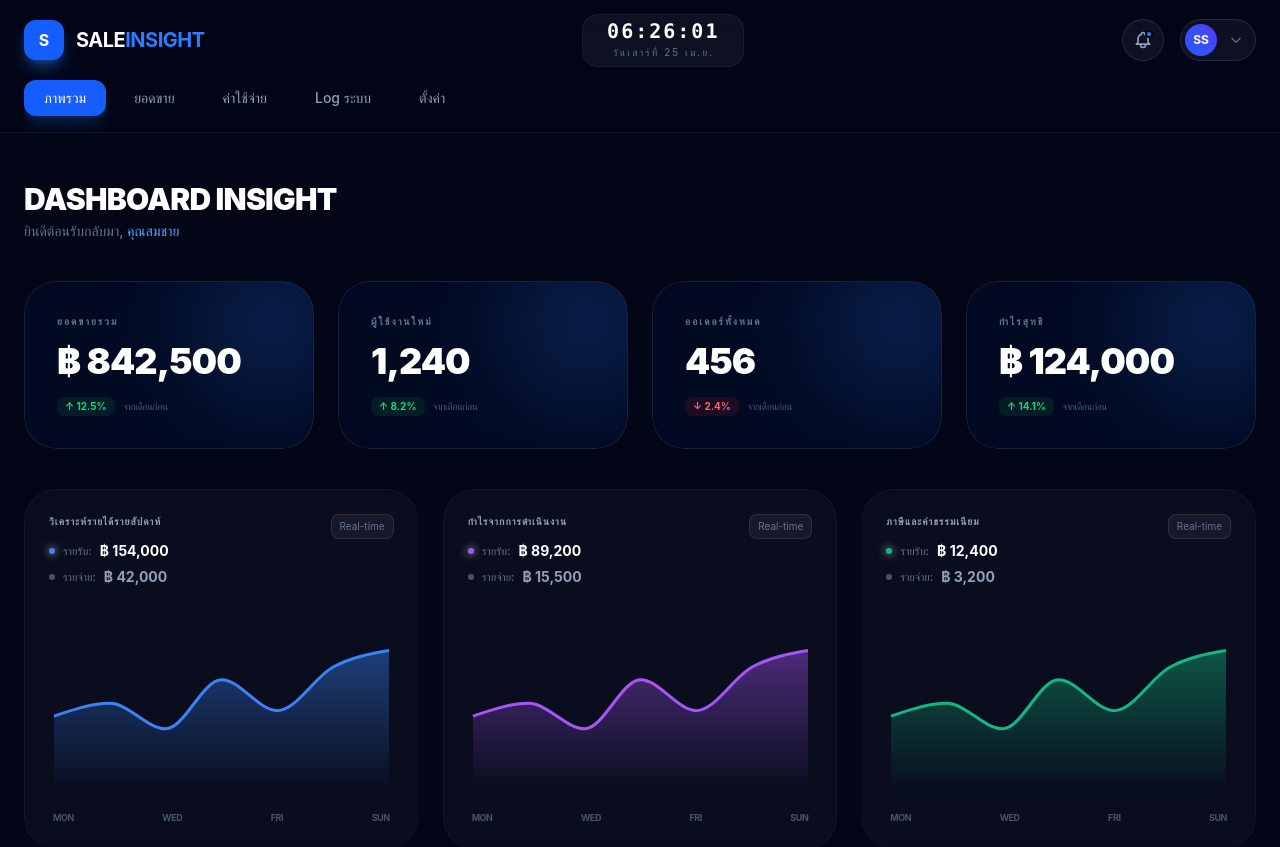
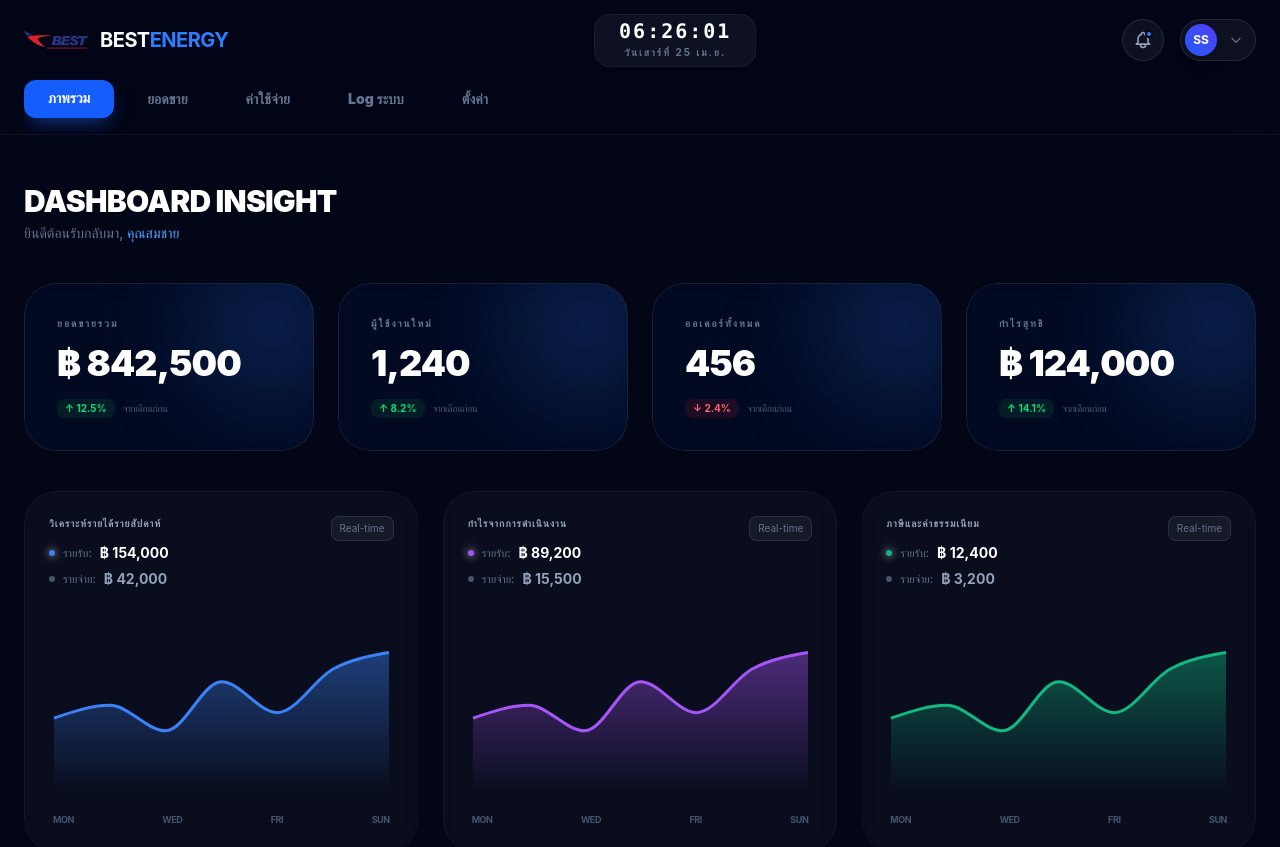
Before and after one commit to kittitach1526/internal-sale, a React (Vite) app: page / in a window 1280 px wide. Shown: the top 847 px of the page. Built offline with nearby package versions, Linux system fonts and the light colour scheme.

Commit message:
update navbar

```diff
--- a/src/components/Nav.jsx
+++ b/src/components/Nav.jsx
@@ -1,23 +1,46 @@
-import { useState, useEffect } from "react";
-import { HiOutlineBell, HiOutlineChevronDown } from "react-icons/hi";
+import { useState, useEffect, useRef } from "react";
+// ใช้ไอคอนที่มีชัวร์ๆ ในชุด hi
+import { HiOutlineBell, HiOutlineChevronDown, HiOutlineUser, HiOutlineLogout, HiOutlineAdjustments } from "react-icons/hi";
+import logo from '../assets/logo.png'
+import { Link, useLocation } from "react-router-dom";
 
 export default function Nav() {
+
+const menuItems = [
+    { name: "ภาพรวม", path: "/" },
+    { name: "ยอดขาย", path: "/sales" },
+    { name: "ค่าใช้จ่าย", path: "/expenses" },
+    { name: "Log ระบบ", path: "/logs" },
+    { name: "ตั้งค่า", path: "/settings" },
+  ];
+
   const [time, setTime] = useState(new Date());
+  const [isOpen, setIsOpen] = useState(false); // State สำหรับเปิด-ปิดเมนู
+  const menuRef = useRef(null);
 
   useEffect(() => {
     const timer = setInterval(() => setTime(new Date()), 1000);
     return () => clearInterval(timer);
   }, []);
 
+  // คลิกข้างนอกแล้วให้ปิดเมนู
+  useEffect(() => {
+    const closeMenu = (e) => {
+      if (menuRef.current && !menuRef.current.contains(e.target)) setIsOpen(false);
+    };
+    document.addEventListener("mousedown", closeMenu);
+    return () => document.removeEventListener("mousedown", closeMenu);
+  }, []);
+
   return (
-    <nav className="border-b border-white/5 bg-slate-950/60 backdrop-blur-xl">
+    <nav className="border-b border-white/5 bg-slate-950/60 backdrop-blur-xl relative z-50">
       <div className="max-w-7xl mx-auto px-6">
         <div className="flex justify-between items-center h-20">
 
           {/* Logo */}
           <div className="flex items-center gap-3">
-            <div className="w-10 h-10 bg-blue-600 rounded-xl flex items-center justify-center font-bold text-white shadow-lg shadow-blue-500/40">S</div>
-            <span className="text-xl font-bold tracking-tight text-white">SALE<span className="text-blue-500">INSIGHT</span></span>
+            <img src={logo} alt="" className="w-16 h-auto" />
+            <span className="text-xl font-bold tracking-tight text-white uppercase">BEST<span className="text-blue-500">ENERGY</span></span>
           </div>
 
           {/* Time Display */}
@@ -25,7 +48,7 @@ export default function Nav() {
             <span className="text-xl font-mono font-bold text-white tracking-widest leading-none">
               {time.toLocaleTimeString("th-TH", { hour12: false })}
             </span>
-            <span className="text-[10px] text-slate-500 uppercase tracking-[0.2em] mt-1">
+            <span className="text-[10px] text-slate-500 uppercase tracking-[0.2em] mt-1 font-bold">
               {time.toLocaleDateString("th-TH", { weekday: 'long', day: 'numeric', month: 'short' })}
             </span>
           </div>
@@ -36,19 +59,58 @@ export default function Nav() {
               <HiOutlineBell size={20} className="text-slate-400" />
               <span className="absolute top-2.5 right-2.5 w-2 h-2 bg-blue-500 rounded-full border-2 border-[#020617]"></span>
             </button>
-            <div className="flex items-center gap-3 bg-white/5 p-1 rounded-full border border-white/10 hover:border-white/20 cursor-pointer transition-all">
-              <div className="w-8 h-8 rounded-full bg-gradient-to-tr from-blue-600 to-indigo-600 flex items-center justify-center text-xs font-bold text-white">SS</div>
-              <HiOutlineChevronDown size={14} className="text-slate-500 mr-2" />
+
+            {/* --- ส่วนที่ปรับ: กดแล้วเมนูเด้ง --- */}
+            <div className="relative" ref={menuRef}>
+              <div
+                onClick={() => setIsOpen(!isOpen)}
+                className={`flex items-center gap-3 p-1 rounded-full border transition-all cursor-pointer select-none
+                  ${isOpen ? 'bg-white/15 border-white/30' : 'bg-white/5 border-white/10 hover:border-white/20'}`}
+              >
+                <div className="w-8 h-8 rounded-full bg-gradient-to-tr from-blue-600 to-indigo-600 flex items-center justify-center text-xs font-bold text-white shadow-lg">SS</div>
+                <HiOutlineChevronDown size={14} className={`text-slate-500 mr-2 transition-transform ${isOpen ? 'rotate-180' : ''}`} />
+              </div>
+
+              {/* Dropdown Menu - แสดงผลเมื่อ isOpen เป็น true */}
+              {isOpen && (
+                <div className="absolute right-0 mt-3 w-56 bg-slate-900 border border-white/10 rounded-2xl shadow-2xl overflow-hidden animate-in fade-in zoom-in duration-200">
+                  <div className="p-4 border-b border-white/5">
+                    <p className="text-xs text-slate-500 font-bold uppercase tracking-widest mb-1">Administrator</p>
+                    <p className="text-sm text-white font-medium truncate">somchai.s@energy.com</p>
+                  </div>
+                  <div className="p-2">
+                    <button className="w-full flex items-center gap-3 px-4 py-2 text-sm text-slate-300 hover:bg-white/5 rounded-xl transition-all">
+                      <HiOutlineUser size={18} /> โปรไฟล์
+                    </button>
+                    <button className="w-full flex items-center gap-3 px-4 py-2 text-sm text-slate-300 hover:bg-white/5 rounded-xl transition-all">
+                      <HiOutlineAdjustments size={18} /> ตั้งค่า
+                    </button>
+                    <div className="h-px bg-white/5 my-1" />
+                    <button className="w-full flex items-center gap-3 px-4 py-2 text-sm text-red-400 hover:bg-red-500/10 rounded-xl transition-all font-bold">
+                      <HiOutlineLogout size={18} /> ออกจากระบบ
+                    </button>
+                  </div>
+                </div>
+              )}
             </div>
+            {/* --- จบส่วนที่ปรับ --- */}
           </div>
         </div>
 
         {/* Sub Menu Tabs */}
-        <div className="flex gap-2 pb-4 overflow-x-auto no-scrollbar">
-          {["ภาพรวม", "ยอดขาย", "ค่าใช้จ่าย", "Log ระบบ", "ตั้งค่า"].map((menu, i) => (
-            <button key={menu} className={`px-5 py-2 rounded-xl text-sm font-medium transition-all ${i === 0 ? "bg-blue-600 text-white shadow-lg shadow-blue-500/20" : "text-slate-400 hover:bg-white/5 hover:text-slate-200"}`}>
-              {menu}
-            </button>
+        <div className="flex gap-2 pb-4 overflow-x-auto no-scrollbar scroll-smooth">
+          {menuItems.map((menu) => (
+            <Link
+              key={menu.path}
+              to={menu.path}
+              className={`px-6 py-2 rounded-xl text-sm font-black whitespace-nowrap transition-all duration-300
+                ${location.pathname === menu.path
+                  ? "bg-blue-600 text-white shadow-[0_8px_20px_-6px_rgba(37,99,235,0.6)]"
+                  : "text-slate-500 hover:bg-white/5 hover:text-slate-200 border border-transparent hover:border-white/5"
+                }`}
+            >
+              {menu.name}
+            </Link>
           ))}
         </div>
       </div>
```
